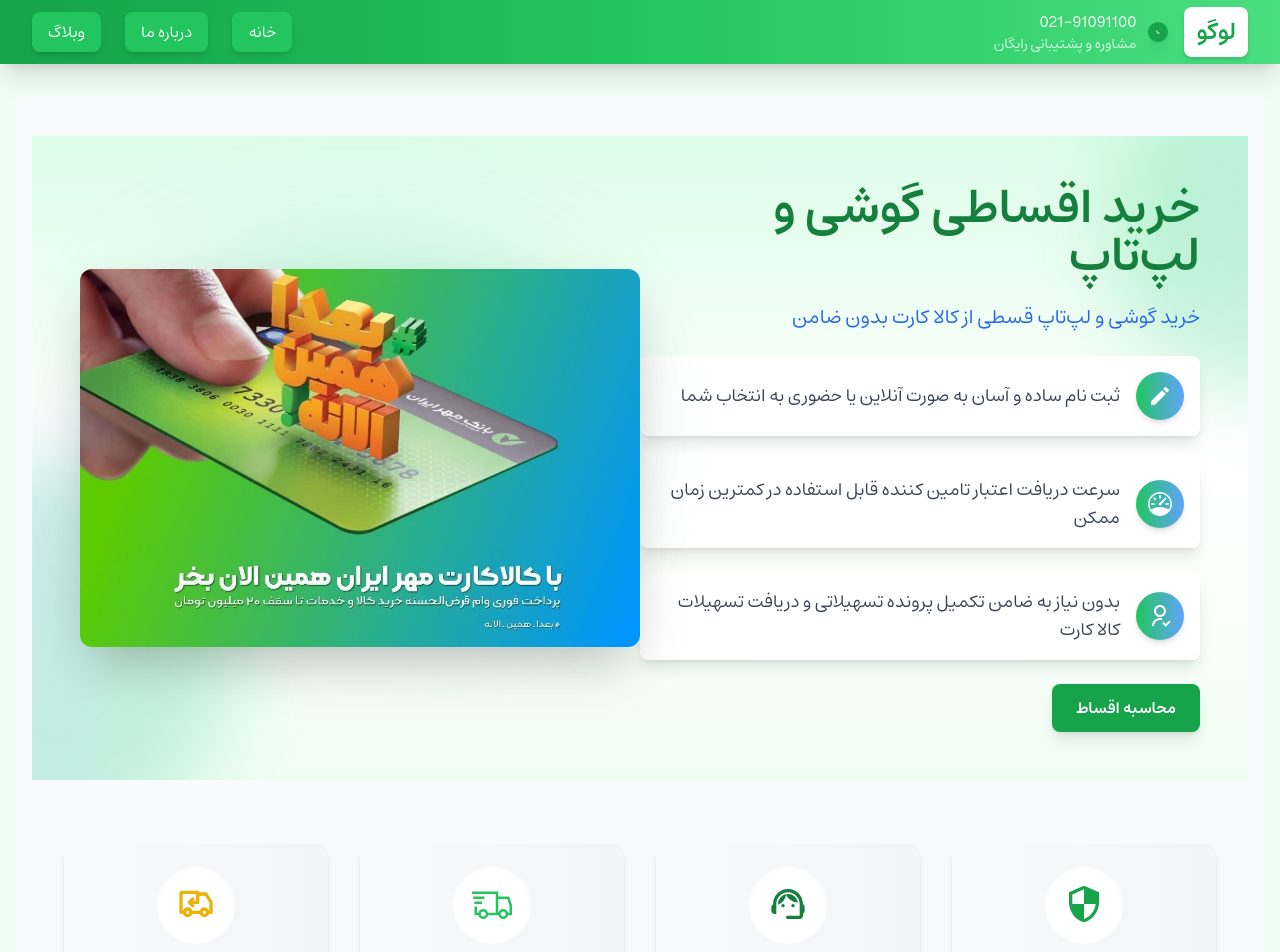
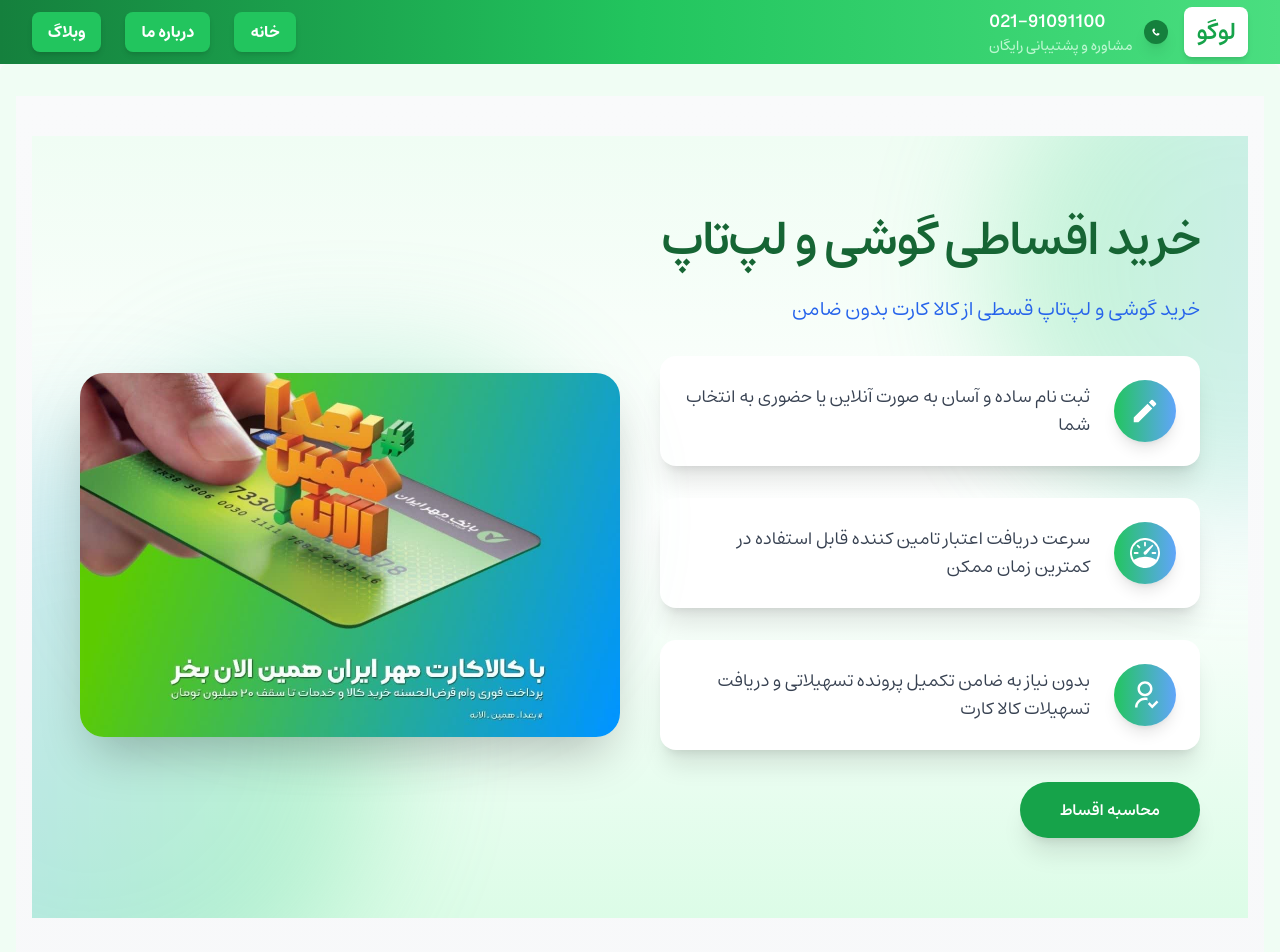
Before and after one commit to JAmohackerL/Mobile-Shop, a Next.js app: page / in a window 1280 px wide. Shown: the top 952 px of the page. Built offline with nearby package versions, Linux system fonts and the light colour scheme.

Commit message:
style pro"

```diff
--- a/src/app/page.js
+++ b/src/app/page.js
@@ -34,7 +34,7 @@
 
 export default function Home() {
   return (
-    <main className="min-h-screen bg-gray-50">
+    <main className="min-h-screen bg-gradient-to-b from-gray-50 to-gray-100">
       <div className="container mx-auto px-4 py-10">
         {/* خرید اقساطی */}
         <section className="mb-16">
@@ -42,9 +42,9 @@
         </section>
 
         {/* خدمات فروشگاه */}
-        <section className="grid grid-cols-2 md:grid-cols-4 gap-4 sm:gap-6 md:gap-8 w-full max-w-6xl mx-auto mt-12">
+        <section className="grid grid-cols-2 md:grid-cols-4 gap-6 sm:gap-8 md:gap-10 w-full max-w-6xl mx-auto mt-12">
           {services.map((service, index) => (
-            <ServiceIcon key={index} {...service} />
+            <ServiceIcon key={index} {...service} className="hover:scale-105 transition-transform duration-300" />
           ))}
         </section>
 
@@ -62,10 +62,10 @@
         </section>
 
         {/* فرم مشاوره */}
-        <section className="mt-24 max-w-2xl mx-auto bg-green-50 p-6 rounded-lg shadow-lg">
-          <h2 className="text-xl font-bold text-green-900 mb-4 text-center">
+        <section className="mt-24 max-w-2xl mx-auto bg-white p-8 rounded-lg shadow-lg relative">
+          <div className="absolute -top-6 left-1/2 transform -translate-x-1/2 bg-green-500 text-white text-xl font-bold px-4 py-2 rounded-full shadow-lg">
             محاسبه اقساط
-          </h2>
+          </div>
           <ConsultationForm />
         </section>
       </div>
--- a/src/components/InstallmentPurchase.jsx
+++ b/src/components/InstallmentPurchase.jsx
@@ -9,43 +9,43 @@
 
 const InstallmentPurchase = () => {
   return (
-    <div className="bg-gradient-to-b from-green-100 via-white to-green-50 py-12 relative overflow-hidden">
-      {/* جلوه‌های تزئینی پس‌زمینه */}
-      <div className="absolute top-[-10%] right-[-15%] w-80 h-80 bg-gradient-to-r from-green-400 to-blue-300 rounded-full opacity-30 blur-2xl"></div>
-      <div className="absolute bottom-[-10%] left-[-15%] w-96 h-96 bg-gradient-to-r from-blue-400 to-green-400 rounded-full opacity-30 blur-2xl"></div>
+    <div className="bg-gradient-to-b from-green-50 via-white to-green-100 py-20 relative overflow-hidden">
+      {/* Decorative Background Effects */}
+      <div className="absolute top-[-15%] right-[-20%] w-[500px] h-[500px] bg-gradient-to-r from-green-400 to-blue-300 rounded-full opacity-30 blur-3xl"></div>
+      <div className="absolute bottom-[-15%] left-[-20%] w-[600px] h-[600px] bg-gradient-to-r from-blue-400 to-green-400 rounded-full opacity-30 blur-3xl"></div>
 
-      {/* بخش اصلی */}
-      <div className="container mx-auto flex flex-col md:flex-row items-center justify-between px-6 md:px-12 space-y-8 md:space-y-0">
-        {/* متن سمت راست */}
-        <div className="w-full md:w-1/2 space-y-6 text-center md:text-right z-10">
-          <h1 className="text-4xl md:text-5xl font-extrabold text-green-700 leading-tight">
-            خرید اقساطی گوشی و لپ‌تاپ
-          </h1>
+      {/* Main Content */}
+      <div className="container mx-auto flex flex-col md:flex-row items-center justify-between px-6 md:px-12 space-y-12 md:space-y-0">
+        {/* Text Section */}
+        <div className="w-full md:w-1/2 space-y-8 text-center md:text-right z-10">
+          <h3 className="text-4xl md:text-5xl font-extrabold text-green-800 leading-tight tracking-tight">
+               خرید اقساطی گوشی و لپ‌تاپ
+          </h3>
           <p className="text-lg md:text-xl text-blue-600 font-medium">
             خرید گوشی و لپ‌تاپ قسطی از کالا کارت بدون ضامن
           </p>
-          <ul className="space-y-6">
+          <ul className="space-y-8">
             {[{
-                icon: <MdEdit className="text-white text-2xl" />,
+                icon: <MdEdit className="text-white text-3xl" />,
                 text: "ثبت نام ساده و آسان به صورت آنلاین یا حضوری به انتخاب شما",
               },
               {
-                icon: <BsSpeedometer className="text-white text-2xl" />,
+                icon: <BsSpeedometer className="text-white text-3xl" />,
                 text: "سرعت دریافت اعتبار تامین کننده قابل استفاده در کمترین زمان ممکن",
               },
               {
-                icon: <RiUserFollowLine className="text-white text-2xl" />,
+                icon: <RiUserFollowLine className="text-white text-3xl" />,
                 text: "بدون نیاز به ضامن تکمیل پرونده تسهیلاتی و دریافت تسهیلات کالا کارت",
               },
             ].map(({ icon, text }, idx) => (
               <li
                 key={idx}
-                className="flex items-center gap-4 bg-white shadow-lg rounded-lg p-4 hover:shadow-xl transition-shadow duration-300"
+                className="flex items-center gap-6 bg-white shadow-xl rounded-2xl p-6 hover:shadow-2xl transition-shadow duration-300"
               >
-                <div className="p-3 bg-gradient-to-r from-green-500 to-blue-400 rounded-full shadow-md">
+                <div className="p-4 bg-gradient-to-r from-green-500 to-blue-400 rounded-full shadow-lg">
                   {icon}
                 </div>
-                <p className="text-base md:text-lg text-gray-700 font-medium">
+                <p className="text-base md:text-lg text-gray-700 font-medium leading-relaxed">
                   {text}
                 </p>
               </li>
@@ -54,14 +54,14 @@
           <motion.button
             whileHover={{ scale: 1.1 }}
             whileTap={{ scale: 0.95 }}
-            className="mt-6 px-6 py-3 bg-green-600 text-white font-bold rounded-lg shadow-lg hover:bg-green-700 transition-all duration-300"
+            className="mt-10 px-10 py-4 bg-green-600 text-white font-bold rounded-full shadow-xl hover:bg-green-700 transition-all duration-300"
           >
             محاسبه اقساط
           </motion.button>
         </div>
 
-        {/* تصویر سمت چپ */}
-        <div className="w-full md:w-1/2 flex justify-center relative z-10">
+        {/* Image Section */}
+        <div className="w-full md:w-1/2 flex justify-center relative z-10 mr-10 top-7">
           <div className="absolute w-4/5 h-4/5 rounded-full bg-gradient-to-tr from-blue-300 to-green-400 blur-3xl opacity-40 -z-10"></div>
           <motion.div
             initial={{ scale: 0.9, opacity: 0 }}
@@ -73,7 +73,7 @@
             <Image
               src={bank}
               alt="تصویر خرید اقساطی"
-              className="w-full h-full object-contain rounded-xl shadow-2xl hover:shadow-[0_0_50px_rgba(34,197,94,0.5)] transition-shadow duration-500"
+              className="w-full h-full object-contain rounded-3xl shadow-2xl hover:shadow-[0_0_50px_rgba(34,197,94,0.5)] transition-shadow duration-500"
               priority
             />
           </motion.div>
--- a/src/components/Laptop360View.jsx
+++ b/src/components/Laptop360View.jsx
@@ -14,18 +14,18 @@
     bgSize: "1280px 17454px",
   });
 
-  // محاسبه ابعاد دقیق با استفاده از useCallback
+  // Calculate dimensions dynamically
   const calculateDimensions = useCallback(() => {
     const viewportWidth = window.innerWidth;
     let newWidth = 1130;
     let newHeight = 480;
 
     if (viewportWidth < 768) {
-      // موبایل
+      // Mobile
       newWidth = viewportWidth - 32; // 16px padding from each side
       newHeight = (newWidth * 480) / 1130;
     } else if (viewportWidth < 1130) {
-      // تبلت
+      // Tablet
       newWidth = viewportWidth - 64;
       newHeight = (newWidth * 480) / 1130;
     }
@@ -43,7 +43,7 @@
     return () => window.removeEventListener("resize", calculateDimensions);
   }, [calculateDimensions]);
 
-  // تغییرات اسلایدر
+  // Handle slider changes
   const handleSliderChange = (e) => {
     const value = parseInt(e.target.value);
     setSliderValue(value);
@@ -53,11 +53,11 @@
   };
 
   return (
-    <div className="flex flex-col items-center gap-6 px-4 md:px-8">
-      {/* قاب لپ‌تاپ */}
+    <div className="flex flex-col items-center gap-8 px-4 md:px-8">
+      {/* Laptop Frame */}
       <div
         ref={containerRef}
-        className="w-full mx-auto rounded-lg shadow-lg"
+        className="w-full mx-auto rounded-lg shadow-2xl"
         style={{
           height: `${dimensions.height}px`,
           width: `${dimensions.width}px`,
@@ -65,23 +65,26 @@
           backgroundSize: dimensions.bgSize,
           backgroundPosition: "0px 0px",
           backgroundRepeat: "no-repeat",
-          border: "4px solid #10b981", // سبز روشن
+          border: "6px solid #10b981", // Bright green border
+          boxShadow: "0 10px 30px rgba(16, 185, 129, 0.4)",
         }}
       />
-      {/* اسلایدر */}
+
+      {/* Slider */}
       <input
         type="range"
         min="0"
         max={totalFrames - 1}
         value={sliderValue}
         onChange={handleSliderChange}
-        className="w-full max-w-[500px] h-2 bg-green-200 rounded-lg appearance-none cursor-pointer transition-transform transform hover:scale-105 focus:outline-none"
+        className="w-full max-w-[500px] h-3 bg-gray-300 rounded-lg appearance-none cursor-pointer hover:opacity-90 focus:outline-none focus:ring-2 focus:ring-green-400"
         style={{
-          background: `linear-gradient(to right, #10b981 ${((sliderValue + 1) / totalFrames) * 100}%, #e5e7eb ${(sliderValue / totalFrames) * 100}%)`,
+          background: `linear-gradient(to right, #10b981 ${((sliderValue + 1) / totalFrames) * 100}%, #d1d5db ${(sliderValue / totalFrames) * 100}%)`,
         }}
       />
-      {/* متن راهنمای اسلایدر */}
-      <div className="text-green-700 font-medium text-sm md:text-base">
+
+      {/* Slider Hint */}
+      <div className="text-green-800 font-semibold text-sm md:text-base animate-pulse">
         برای چرخش لپ‌تاپ از اسلایدر استفاده کنید
       </div>
     </div>
--- a/src/components/LaptopCategory.jsx
+++ b/src/components/LaptopCategory.jsx
@@ -17,20 +17,25 @@
 
 export default function LaptopCategory() {
   return (
-    <div className="p-8 bg-gradient-to-br from-gray-50 to-gray-200 rounded-3xl shadow-2xl">
+    <section className="py-16 px-6 bg-gradient-to-bl from-gray-100 via-white to-gray-200 rounded-3xl shadow-xl relative">
+      {/* جلوه‌های تزئینی پس‌زمینه */}
+      <div className="absolute top-0 left-0 w-40 h-40 bg-gradient-to-br from-blue-300 to-purple-400 rounded-full opacity-20 blur-3xl"></div>
+      <div className="absolute bottom-0 right-0 w-60 h-60 bg-gradient-to-tl from-purple-300 to-indigo-400 rounded-full opacity-20 blur-3xl"></div>
+
       {/* عنوان */}
-      <h2 className="text-3xl font-bold mb-10 text-gray-800 text-center tracking-wide">
+      <h2 className="text-4xl font-extrabold text-gray-800 text-center tracking-wide mb-12">
         دسته‌بندی لپ‌تاپ‌ها
       </h2>
 
       {/* لیست برندها */}
-      <div className="grid grid-cols-2 sm:grid-cols-3 md:grid-cols-6 gap-8">
+      <div className="grid grid-cols-2 sm:grid-cols-3 md:grid-cols-6 gap-6 relative z-10">
         {brands.map((brand, index) => (
           <div
             key={index}
-            className="group flex flex-col items-center justify-center p-6 bg-gradient-to-tr from-purple-500 via-indigo-500 to-blue-500 rounded-2xl shadow-lg hover:shadow-2xl hover:scale-105 transition-all duration-300 cursor-pointer"
+            className="group flex flex-col items-center justify-center p-6 bg-gradient-to-tr from-blue-600 to-purple-600 rounded-2xl shadow-lg hover:shadow-2xl hover:scale-105 transition-all duration-300 cursor-pointer"
           >
-            <div className="relative w-20 h-12 sm:w-28 sm:h-16 md:w-32 md:h-20 transform group-hover:rotate-3 group-hover:scale-110 transition-transform duration-300">
+            {/* تصویر برند */}
+            <div className="relative w-24 h-14 sm:w-32 sm:h-20 md:w-36 md:h-24 transform group-hover:scale-110 transition-transform duration-300">
               <Image
                 src={brand.image}
                 alt={brand.name}
@@ -40,12 +45,13 @@
                 className="object-contain"
               />
             </div>
-            <span className="text-sm md:text-lg mt-4 text-white font-bold bg-black bg-opacity-30 px-3 py-1 rounded-lg shadow-md group-hover:bg-opacity-50">
+            {/* نام برند */}
+            <span className="text-sm md:text-lg mt-4 text-white font-semibold bg-black bg-opacity-30 px-4 py-1 rounded-full shadow-md group-hover:bg-opacity-50 transition-opacity duration-300">
               {brand.name}
             </span>
           </div>
         ))}
       </div>
-    </div>
+    </section>
   );
 }
--- a/src/components/Navbar.jsx
+++ b/src/components/Navbar.jsx
@@ -5,7 +5,7 @@
 
 export default function Navbar() {
   const [isOpen, setIsOpen] = useState(false);
-  const [isScrolled, setIsScrolled] = useState(false); // برای بررسی اسکرول
+  const [isScrolled, setIsScrolled] = useState(false);
 
   const menuItems = [
     { title: "خانه", path: "/" },
@@ -17,7 +17,6 @@
     setIsOpen((prevState) => !prevState);
   }, []);
 
-  // تابعی برای تغییر وضعیت اسکرول
   const handleScroll = () => {
     if (window.scrollY > 0) {
       setIsScrolled(true);
@@ -26,7 +25,6 @@
     }
   };
 
-  // اضافه کردن لیسنر به اسکرول
   useEffect(() => {
     window.addEventListener("scroll", handleScroll);
     return () => {
@@ -36,47 +34,45 @@
 
   return (
     <nav
-      className={`w-full bg-gradient-to-r from-green-600 via-green-500 to-green-400 shadow-xl sticky top-0 z-50 ${
-        isScrolled ? "shadow-lg" : ""
+      className={`w-full bg-gradient-to-r from-green-700 via-green-500 to-green-400 sticky top-0 z-50 transition-shadow duration-300 ${
+        isScrolled ? "shadow-lg" : "shadow-none"
       }`}
     >
       <div className="container mx-auto px-4 lg:px-8">
         <div className="flex justify-between items-center h-16">
-          {/* لوگو و شماره تماس */}
+          {/* Logo and Contact */}
           <div className="flex items-center space-x-4 rtl:space-x-reverse">
-            {/* لوگو */}
             <div className="text-2xl font-bold text-white">
               <span className="bg-white text-green-600 px-3 py-1 rounded-lg shadow-md">
                 لوگو
               </span>
             </div>
 
-            {/* شماره تماس */}
-            <div className="flex items-center text-white font-medium">
-              <FaPhoneAlt className="text-white bg-green-600 p-2 rounded-full shadow-lg ml-3 text-xl" />
-              <div>
-                <p className="text-sm lg:text-base">021-91091100</p>
-                <p className="text-xs lg:text-sm text-green-100">
+            <div className="flex items-center text-white font-medium space-x-3 rtl:space-x-reverse">
+              <FaPhoneAlt className="text-white bg-green-700 p-2 rounded-full shadow-lg text-2xl" />
+              <div className="text-left">
+                <p className="text-lg font-extrabold">021-91091100</p>
+                <p className="text-sm text-green-200 font-light">
                   مشاوره و پشتیبانی رایگان
                 </p>
               </div>
             </div>
           </div>
 
-          {/* منوی دسکتاپ */}
+          {/* Desktop Menu */}
           <div className="hidden md:flex items-center space-x-6 rtl:space-x-reverse">
             {menuItems.map((item) => (
               <a
                 key={item.path}
                 href={item.path}
-                className="text-white font-medium text-sm lg:text-base px-4 py-2 bg-green-500 hover:bg-white hover:text-green-600 rounded-lg transition duration-300 shadow-md"
+                className="text-white font-semibold text-sm lg:text-base px-4 py-2 bg-green-500 hover:bg-white hover:text-green-600 rounded-lg transition-all duration-300 shadow-md"
               >
                 {item.title}
               </a>
             ))}
           </div>
 
-          {/* دکمه منوی موبایل */}
+          {/* Mobile Menu Button */}
           <button
             className="md:hidden text-white focus:outline-none"
             onClick={toggleMenu}
@@ -107,15 +103,15 @@
           </button>
         </div>
 
-        {/* منوی موبایل */}
+        {/* Mobile Menu */}
         {isOpen && (
-          <div className="mt-2 bg-gradient-to-b from-green-600 to-green-400 rounded-lg shadow-lg md:hidden">
+          <div className="mt-2 bg-gradient-to-b from-green-700 to-green-500 rounded-lg shadow-lg md:hidden">
             <div className="px-4 py-3 space-y-3">
               {menuItems.map((item) => (
                 <a
                   key={item.path}
                   href={item.path}
-                  className="block text-white font-medium text-sm lg:text-base px-4 py-2 bg-green-500 hover:bg-white hover:text-green-600 rounded-lg transition duration-300 shadow-md"
+                  className="block text-white font-semibold text-sm lg:text-base px-4 py-2 bg-green-500 hover:bg-white hover:text-green-600 rounded-lg transition-all duration-300 shadow-md"
                   onClick={() => setIsOpen(false)}
                 >
                   {item.title}
```
